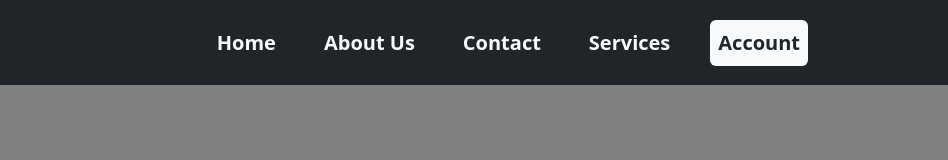
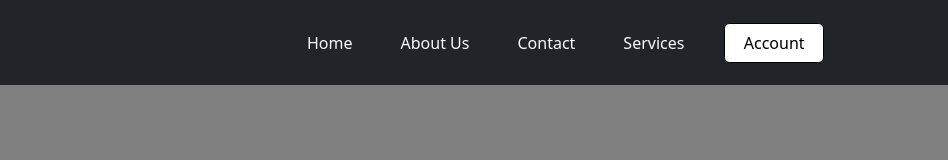
Before and after one commit to sidpd51/TASK_3_SIDDHARTH_PRASAD_NEWAR, a plain HTML site: page index.html in a window 1280 px wide. Shown: the full height of the page, 332-1280 px from the left. Drawn offline with Linux system fonts and the light colour scheme.

Commit message:
nav-bar-complete

```diff
--- a/CSS/style.css
+++ b/CSS/style.css
@@ -11,15 +11,34 @@ body {
     max-width: 160px;
 }
 
-@media(min-width: 768px){
+@media screen and (max-width: 991px){
+
+    .navbar-toggler {
+        padding: 0.25rem 0.45rem !important;
+    }
+}
+
+@media  (min-width: 992px){
     .img-mw {
         max-width: 220px;
     }
-}
 
-@media(max-width: 767px){
     .custom-btn {
-        background-color: bg-light;
-        color: text-dark;
+        background-color: #fff !important;
+        color: #000 !important;
+        padding: 0.45rem 1.15rem !important;
+        border: 1px solid black;
+        border-radius: 0.35rem;
+        padding-left: 0;
+    }
+
+    .custom-btn:hover{
+        box-shadow: 5px 5px 20px rgba(255, 255, 255, 0.262);
+        background-color: #ffffffeb !important;
+        color: #000000cd !important;
+    }
+
+    .nav-item:nth-child(5){
+        align-self: center;
     }
 }
--- a/index.html
+++ b/index.html
@@ -59,27 +59,29 @@
           <div class="offcanvas-body bg-dark">
             <ul class="navbar-nav justify-content-end flex-grow-1 pe-3">
               <li class="nav-item">
-                <a class="nav-link mx-lg-3 fs-5 fw-semibold text-light" aria-current="page" href="#"
+                <a class="nav-link mx-lg-3 fs-lg-5 fw-normal text-light" aria-current="page" href="#"
                   >Home</a
                 >
               </li>
               <li class="nav-item">
-                <a class="nav-link mx-lg-3 fs-5 fw-semibold text-light" href="#">About Us</a>
+                <a class="nav-link mx-lg-3 fs-lg-5 fw-normal text-light" href="#">About Us</a>
               </li>
               <li class="nav-item">
-                <a class="nav-link mx-lg-3 fs-5 fw-semibold text-light" href="#">Contact</a>
+                <a class="nav-link mx-lg-3 fs-lg-5 fw-normal text-light" href="#">Contact</a>
               </li>
               <li class="nav-item">
-                <a class="nav-link mx-lg-3 fs-5 fw-semibold text-light" href="#">Services</a>
+                <a class="nav-link mx-lg-3 fs-lg-5 fw-normal text-light" href="#">Services</a>
               </li>
               <li class="nav-item">
-                <a class="nav-link btn bg-light text-dark mx-lg-3 fs-5 fw-semibold d-lg-inline-block d-block text-start text-light" href="#">Account</a>
+                <a class="nav-link ms-lg-3 fs-lg-5 fw-normal d-lg-inline-block d-block text-start text-light custom-btn" href="#">Account</a>
               </li>
             </ul>
           </div>
         </div>
       </div>
     </nav>
+    <!-- grid -->
+
 
     <!-- bootstrap cdn for js -->
     <script src="./bootstrap-5.3.2-dist/js/bootstrap.min.js"></script>
```
